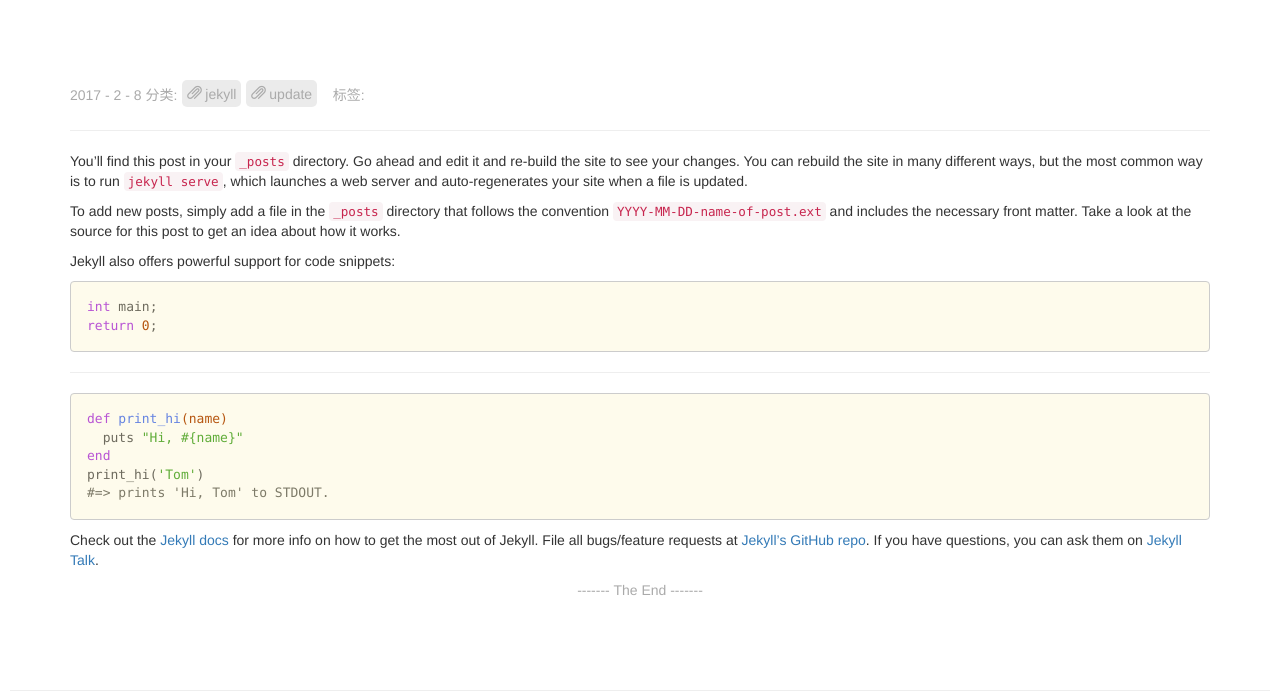
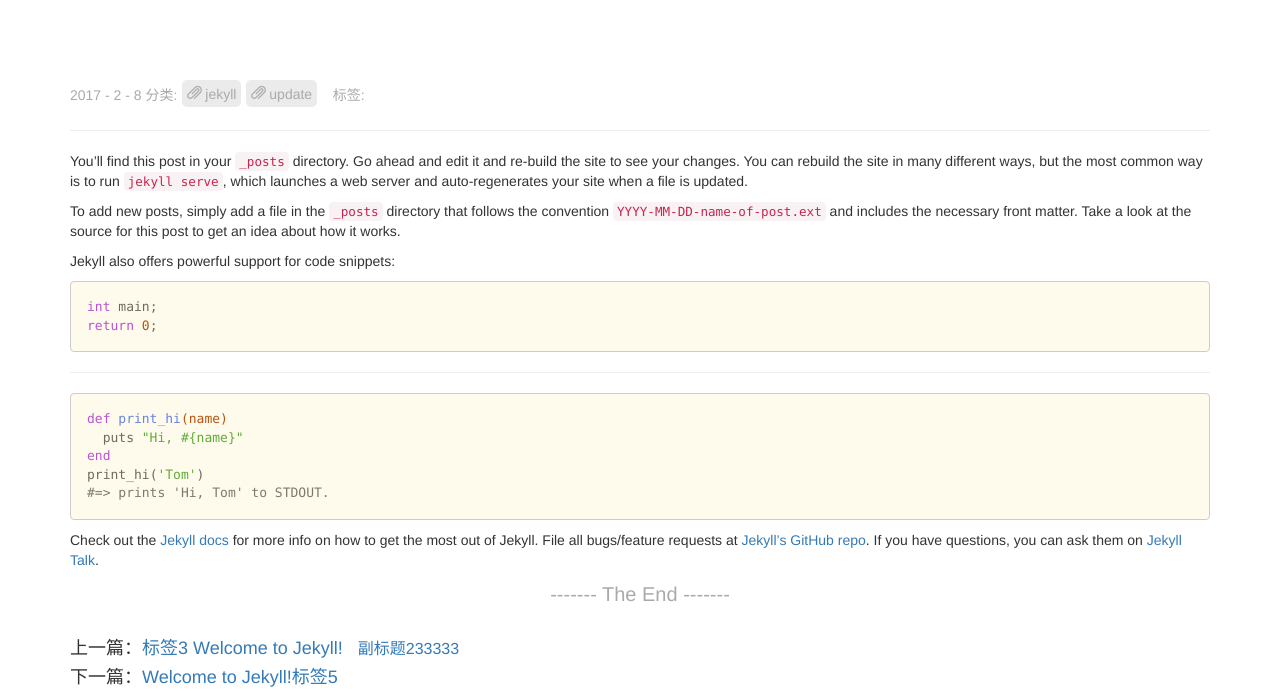
Before and after one commit to bluesky335/BlueSkyBlog, a Jekyll site: the page built from _posts/2017-02-13-20-to-jekyll.markdown, in a window 1280 px wide, cut to the strip 0-691 px from the top of the page. Built offline with Jekyll 4.4.1, drawn with Linux system fonts in a browser that asks for light colours; comment, search, counter and statistics services are not loaded.

Commit message:
添加上一篇和下一篇

```diff
--- a/_includes/header.html
+++ b/_includes/header.html
@@ -19,7 +19,7 @@
         <div class="row ">
             <div class="col-xs-12 col-sm-7 header-bar">
                 <div class="col-xs-11">
-                    <h4><a href = "{{ site.homepage }}">&nbsp;&nbsp;主站&nbsp;</a>&nbsp;&nbsp;&nbsp;|&nbsp;&nbsp;&nbsp;<a href = "/homePage.html"><span class="glyphicon glyphicon-home"></span>&nbsp;首页</a></h4>
+                    <h4><a href = "{{ site.homepage }}">&nbsp;&nbsp;主站&nbsp;</a>&nbsp;&nbsp;&nbsp;|&nbsp;&nbsp;&nbsp;<a href = "/index.html"><span class="glyphicon glyphicon-home"></span>&nbsp;首页</a></h4>
                 </div>
                 <div class="col-xs-1 visible-xs ">
                     <div id="menu-button" class="pull-right">
--- a/_layouts/post.html
+++ b/_layouts/post.html
@@ -27,8 +27,25 @@ layout: default
 <div class="clearfix"></div>
 <hr/>
 {{ content }}
-<div style="text-align:center;color:#aaa;">-------  The End  -------</div>
+<div style="text-align:center;color:#aaa;font-size:20px;">-------  The End  -------</div>
 <br />
+<div>
+{% if page.next %}
+    <h4>上一篇：<a href="{{page.next.url}}">{{page.next.title}}&nbsp;&nbsp;
+        {%if page.next.sub_title %}
+        <span style="font-size:16px;font-weight:300;"> {{page.next.sub_title}} </span>
+        {% endif %}
+     </a></h4>
+{% endif %}
+{% if page.previous %}
+    <h4>下一篇：<a href="{{page.previous.url}}">{{page.previous.title}}&nbsp;&nbsp;
+        {%if page.previous.sub_title %}
+            <span style="font-size:16px;font-weight:300;">{{page.previous.sub_title}}</span>
+        {% endif %}
+    </a></h4>
+{% endif %}
+
+ </div>
 <!-- 评论 BEGIN -->
 <!-- 网易云跟帖 -->
 <div id="cloud-tie-wrapper" class="cloud-tie-wrapper"></div>
--- a/js/default.js
+++ b/js/default.js
@@ -11,7 +11,7 @@ $(document).ready(function() {
         }
     });
     $("#header-cover").mouseenter(function(event) {
-        $(".bgdiv").css('background-size', '110%');
+        $(".bgdiv").css('background-size', '103%');
     });
     $("#header-cover").mouseleave(function(event) {
         $(".bgdiv").css('background-size', '100%');
```
